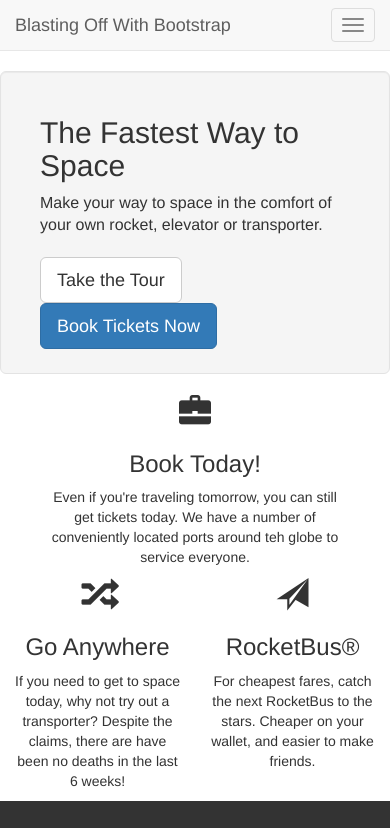
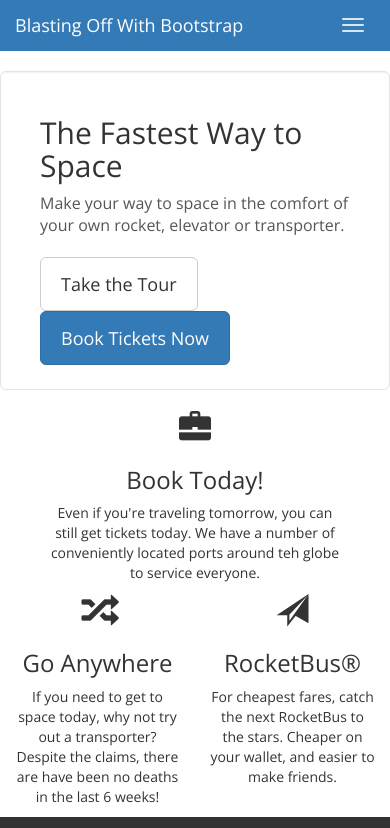
Before and after one commit to kurtbartholomew/bootstrapRedo, a plain HTML site: page index.html in a window 390 px wide. Shown: the top 828 px of the page. Drawn offline with nearby package versions, Linux system fonts and the light colour scheme.

Commit message:
Changed fonts and changed the navbar to a unique style

```diff
--- a/css/main.css
+++ b/css/main.css
@@ -5,6 +5,7 @@ html {
 
 body {
 	margin-bottom: 220px;
+	font-family: 'Open Sans', sans-serif;
 }
 
 .footer {
@@ -25,16 +26,72 @@ body {
 	color: #d8e6f3;
 }
 
+.container {
+	max-width: 960px;
+}
+
+.well {
+	background-color: transparent;
+}
+
+.lead {
+	color: #555;
+}
+
+.btn-lg {
+	padding: 14px 20px;
+	margin-right: 20px;
+}
+
+/* Navigation */
+
+.navbar {
+	background-color: rgb(51,122,183);
+}
+
+.navbar a {
+	color: #d8e6f3;
+}
+
+.nav>li>a:focus, .nav>li>a:hover {
+	background-color: #204d74;
+}
+
+.nav .open>a,
+.nav .open>a:focus,
+.nav .open>a:hover,
+.dropdown-menu>li>a:focus,
+.dropdown-menu>li>a:hover {
+	background-color: #204d74;
+	color: #fff;
+}
+
+.navbar a:hover {
+	color: #fff;
+}
+
+.navbar-toggle .icon-bar {
+	background-color: #d8e6f3;
+}
+
+@media only screen and (max-width: 768px) {
+	.dropdown-menu>li>a {
+		color: #d8e6f3;
+	}
+}
+
+
 /* index.html */
 .features .glyphicon {
 	font-size: 32px;
 }
 
-.container {
-	max-width: 960px;
+{
+
 }
 
 /* Media Queries */
+
 
 @media only screen and (max-width: 768px) {
 	body { margin-bottom: 400px; }
--- a/index.html
+++ b/index.html
@@ -4,9 +4,10 @@
     <title>Blasting Off With Bootstrap</title>
     <link rel="stylesheet" href="css/bootstrap.min.css">
     <link rel="stylesheet" href="css/main.css">
+    <link href='http://fonts.googleapis.com/css?family=Open+Sans:400italic,400,300,700' rel='stylesheet' type='text/css'>
   </head>
   <body>
-    <div class="navbar navbar-default navbar-static-top">
+    <div class="navbar navbar-static-top">
       <div class="container">
         <div class="navbar-header">
           <a href="/" class="navbar-brand" >Blasting Off With Bootstrap</a>
```
